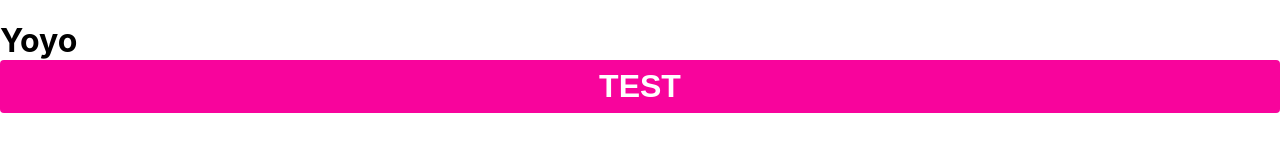
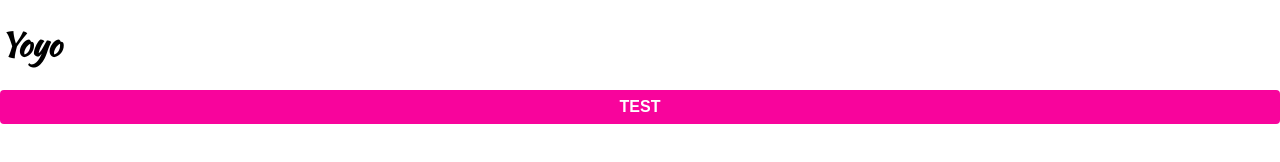
Before and after one commit to JKaram/styled-components-tut, a React app: page / in a window 1280 px wide. Built offline with nearby package versions, Linux system fonts and the light colour scheme.

Commit message:
Add global style

```diff
--- a/public/index.html
+++ b/public/index.html
@@ -1,14 +1,12 @@
 <!DOCTYPE html>
 <html lang="en">
+
 <head>
   <meta charset="utf-8" />
   <link rel="icon" href="%PUBLIC_URL%/favicon.ico" />
   <meta name="viewport" content="width=device-width, initial-scale=1" />
   <meta name="theme-color" content="#000000" />
-    <meta
-      name="description"
-      content="Web site created using create-react-app"
-    />
+  <meta name="description" content="Web site created using create-react-app" />
   <link rel="apple-touch-icon" href="%PUBLIC_URL%/logo192.png" />
   <!--
       manifest.json provides metadata used when your web app is installed on a
@@ -25,7 +23,10 @@
       Learn how to configure a non-root public URL by running `npm run build`.
     -->
   <title>React App</title>
+  <link href="https://fonts.googleapis.com/css2?family=Kaushan+Script&display=swap" rel="stylesheet">
+
 </head>
+
 <body>
   <noscript>You need to enable JavaScript to run this app.</noscript>
   <div id="root"></div>
@@ -40,4 +41,5 @@
       To create a production bundle, use `npm run build` or `yarn build`.
     -->
 </body>
+
 </html>
--- a/src/components/App.js
+++ b/src/components/App.js
@@ -1,13 +1,27 @@
 import React from 'react';
 import { Button } from 'components/common'
+
+import { createGlobalStyle } from 'styled-components';
+
+const GlobalStyle = createGlobalStyle`
+  body {
+    background: #fff;
+    min-height: 100vh;
+    margin: 0;
+    color: #000;
+    font-family: 'Kaushan Script'
+  }
+`
 
 
 function App() {
   return (
-    <h1>
-      Yoyo
+    <>
+      <GlobalStyle />
+      <h1>Yoyo</h1>
       <Button>TEST</Button>
-    </h1>
+
+    </>
   );
 }
 
```
Lines whose indentation alone changed are shown as unchanged.
